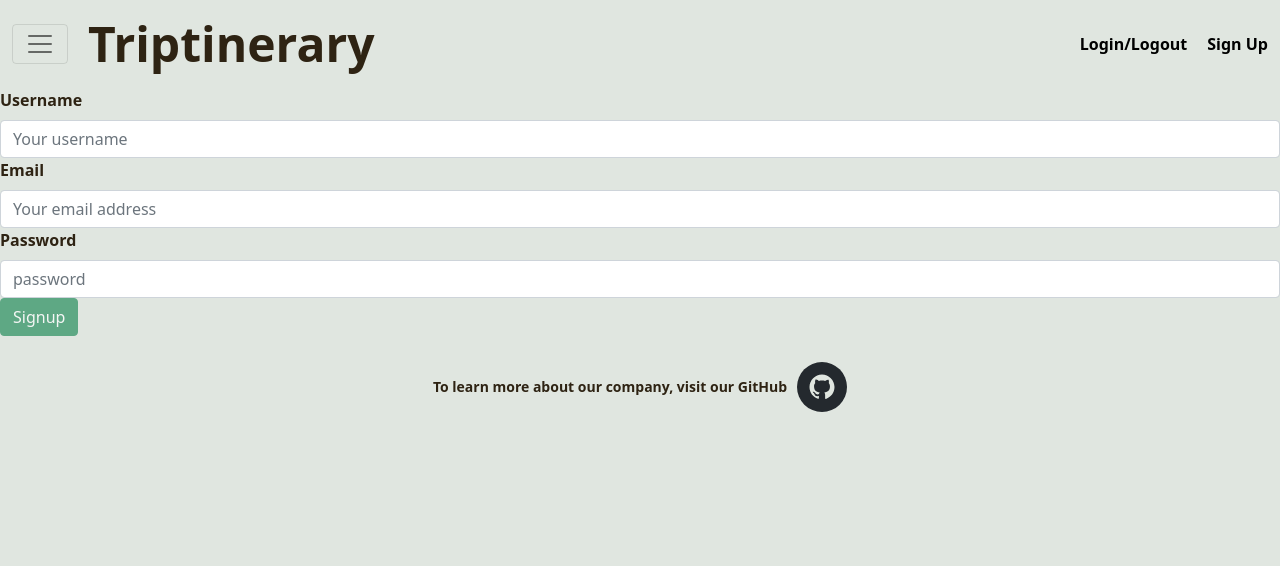
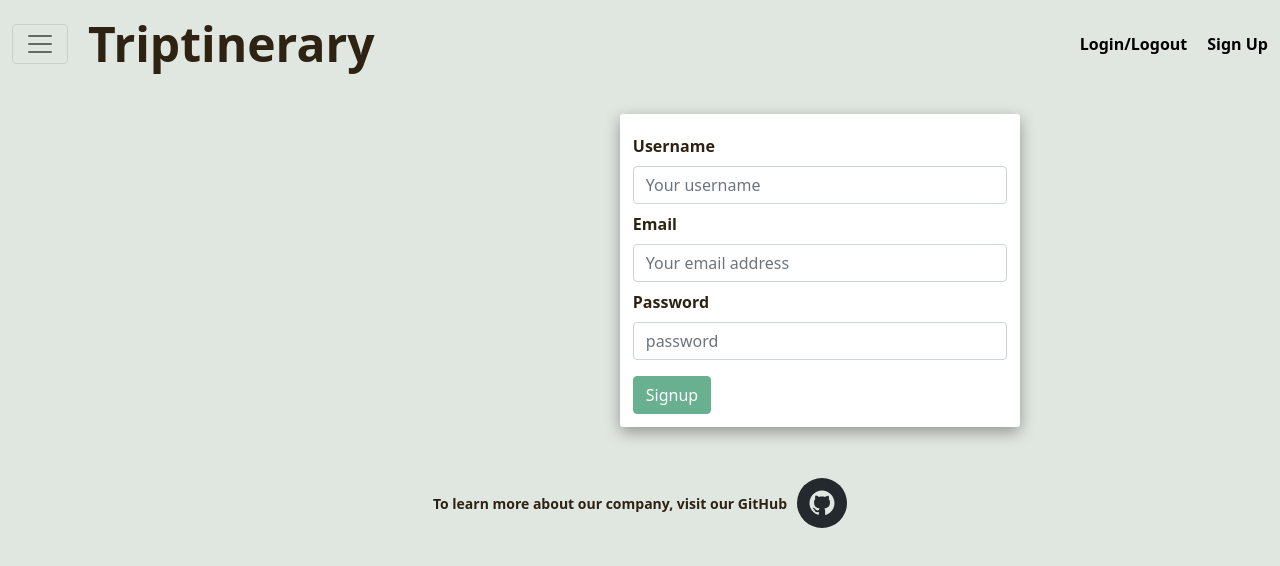
Before and after one commit to Project-3-Peeps/travel-app, a React (Create React App) app: page /signup in a window 1280 px wide. Shown: the top 566 px of the page. Built offline with nearby package versions, Linux system fonts and the light colour scheme; the HTML template or start-up script is replaced by a standard one.

Commit message:
login signup styling updates

```diff
--- a/src/components/modals/LoginModal.js
+++ b/src/components/modals/LoginModal.js
@@ -1,16 +1,15 @@
-import React, {useState} from "react";
+import React, { useState } from "react";
 import { Form, Button, Alert } from "react-bootstrap";
 
-import API from '../utils/API'
-import Auth from "../utils/auth"
+import API from "../utils/API";
+import Auth from "../utils/auth";
 
 // Import CSS
 import "./Modals.css";
 
 const LoginModal = () => {
-  const [userFormData, setUserFormData] = useState({ email: '', password: '' });
+  const [userFormData, setUserFormData] = useState({ email: "", password: "" });
   const [showAlert, setShowAlert] = useState(false);
-
 
   const handleInputChange = (event) => {
     const { name, value } = event.target;
@@ -29,10 +28,10 @@
 
     try {
       const response = await API.login(userFormData);
-      console.log(response)
+      console.log(response);
 
-      const token = await response.data.token
-      console.log(token)
+      const token = await response.data.token;
+      console.log(token);
       Auth.login(token);
     } catch (err) {
       console.error(err);
@@ -40,11 +39,10 @@
     }
 
     setUserFormData({
-      email: '',
-      password: '',
+      email: "",
+      password: "",
     });
   };
-
 
   return (
     <>
@@ -60,7 +58,7 @@
           Something went wrong with your login credentials!
         </Alert>
         <Form.Group>
-          <Form.Label>Email</Form.Label>
+          <Form.Label className="mt-2">Email</Form.Label>
           <Form.Control
             type="text"
             placeholder="Your email"
@@ -75,7 +73,7 @@
         </Form.Group>
 
         <Form.Group>
-          <Form.Label>Password</Form.Label>
+          <Form.Label className="mt-2">Password</Form.Label>
           <Form.Control
             type="password"
             placeholder="Your password"
@@ -89,7 +87,7 @@
           </Form.Control.Feedback>
         </Form.Group>
         <Button
-
+          className="mt-3"
           disabled={!(userFormData.email && userFormData.password)}
           type="submit"
           variant="success"
--- a/src/components/modals/Modals.css
+++ b/src/components/modals/Modals.css
@@ -0,0 +1,11 @@
+Form {
+    margin-left: 150px;
+    padding: 1%;
+    margin-left: 620px;
+    border-radius: 3px;
+    margin-top: 2%;
+    margin-bottom: 2%;
+    width: 400px;
+    background-color: #fff;
+    box-shadow: rgba(0, 0, 0, 0.35) 0px 5px 15px;
+}
--- a/src/components/modals/SignupModal.js
+++ b/src/components/modals/SignupModal.js
@@ -1,15 +1,19 @@
-import React, {useState} from "react";
+import React, { useState } from "react";
 import { Form, Button, Alert } from "react-bootstrap";
 
-import API from '../utils/API';
-import Auth from '../utils/auth';
+import API from "../utils/API";
+import Auth from "../utils/auth";
 
 // Import CSS
 import "./Modals.css";
 
 const SignupModal = () => {
   // set initial form state
-  const [userFormData, setUserFormData] = useState({ username: '', email: '', password: '' });
+  const [userFormData, setUserFormData] = useState({
+    username: "",
+    email: "",
+    password: "",
+  });
   // set state for alert
   const [showAlert, setShowAlert] = useState(false);
 
@@ -31,7 +35,7 @@
     try {
       const response = await API.signup(userFormData);
 
-      const { token, data } = await response
+      const { token, data } = await response;
       console.log(data);
       Auth.login(token);
     } catch (err) {
@@ -40,9 +44,9 @@
     }
 
     setUserFormData({
-      username: '',
-      email: '',
-      password: '',
+      username: "",
+      email: "",
+      password: "",
     });
   };
 
@@ -58,7 +62,7 @@
         Something went wrong with your signup!
       </Alert>
       <Form.Group>
-        <Form.Label>Username</Form.Label>
+        <Form.Label className="mt-2">Username</Form.Label>
         <Form.Control
           type="text"
           placeholder="Your username"
@@ -72,7 +76,7 @@
         </Form.Control.Feedback>
       </Form.Group>
       <Form.Group>
-        <Form.Label>Email</Form.Label>
+        <Form.Label className="mt-2">Email</Form.Label>
         <Form.Control
           type="email"
           placeholder="Your email address"
@@ -86,7 +90,7 @@
         </Form.Control.Feedback>
       </Form.Group>
       <Form.Group>
-        <Form.Label>Password</Form.Label>
+        <Form.Label className="mt-2">Password</Form.Label>
         <Form.Control
           type="password"
           placeholder="password"
@@ -100,6 +104,7 @@
         </Form.Control.Feedback>
       </Form.Group>
       <Button
+        className="mt-3"
         disabled={
           !(
             userFormData.username &&
```
